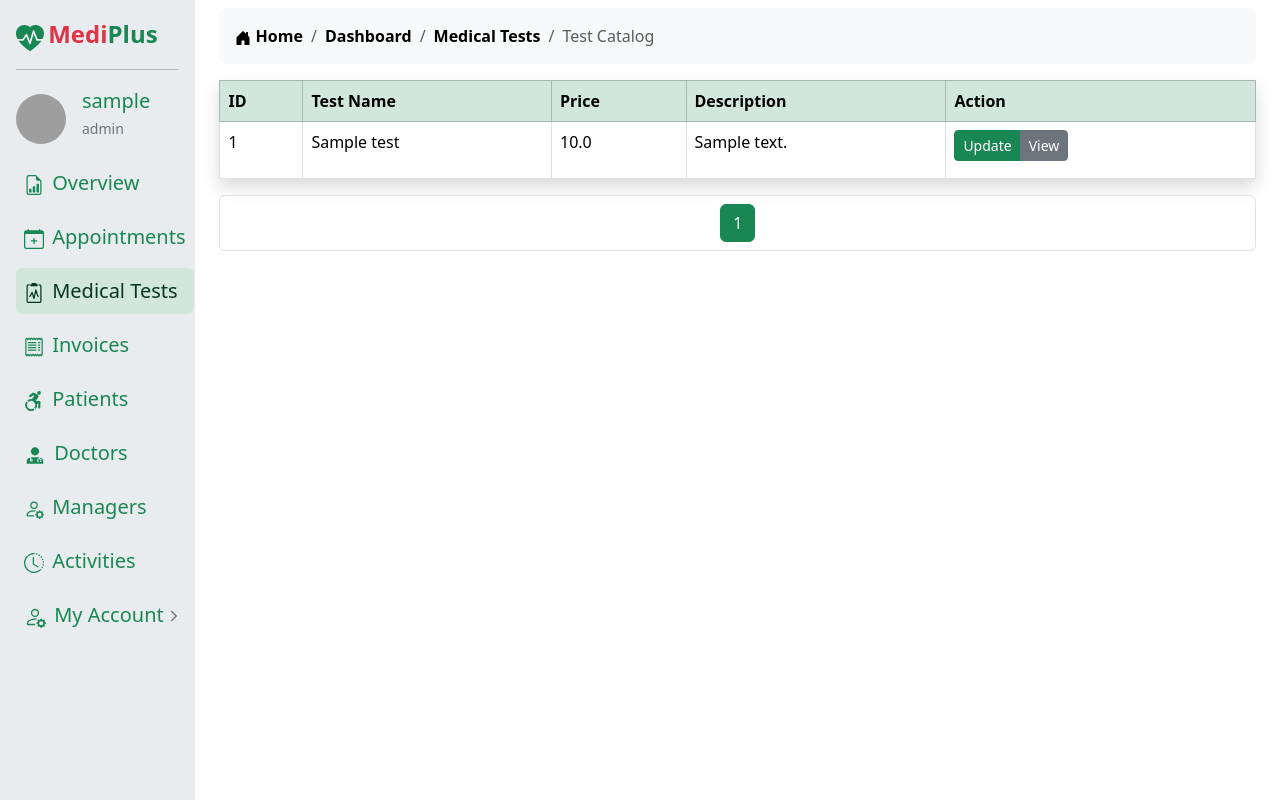
After one commit to alfa-echo-niner-ait/mediplus, a Flask app: page /dashboard/manager/tests/catalog in a window 1280 px wide. The commit adds this page. Run offline with Flask 3, Linux system fonts and the light colour scheme; a user stored in the database is signed in; tables that the repository leaves empty hold one stand-in row (values such as "Sample post"); parts of the project's set-up code (start-up, migrations or seed data) failed here and were passed over; some libraries are stand-ins or nearby versions; grey boxes are pictures that could not be loaded.

Commit message:
Test list view

```diff
--- a/src/manager/routes.py
+++ b/src/manager/routes.py
@@ -61,6 +61,13 @@ def tests():
         "manager/tests.html", new_test_form=new_test_form, title="Tests Management"
     )
 
+@manager.route("/dashboard/manager/tests/catalog")
+@login_required
+def test_catalog():
+    page_num = request.args.get("page", 1, int)
+    tests = Medical_Tests.query.order_by(Medical_Tests.test_name.asc()).paginate(page=page_num, per_page=12)
+
+    return render_template('manager/test_catalog.html', tests=tests, title="Test Catalog")
 
 @manager.route("/dashboard/invoices")
 @login_required
--- /dev/null
+++ b/src/templates/manager/test_catalog.html
@@ -0,0 +1,105 @@
+{% extends 'layout/layout_manager.html' %}
+
+
+{% block content %}
+<div class="container">
+    <nav aria-label="breadcrumb">
+        <ol class="breadcrumb breadcrumb-chevron p-3 bg-body-tertiary rounded-3">
+            <li class="breadcrumb-item">
+                <a class="link-body-emphasis fw-semibold text-decoration-none" href="{{ url_for('public.index') }}">
+                    <svg width="16" height="16" fill="currentColor" class="bi" viewBox="0 0 16 16">
+                        <path
+                            d="M6.5 14.5v-3.505c0-.245.25-.495.5-.495h2c.25 0 .5.25.5.5v3.5a.5.5 0 0 0 .5.5h4a.5.5 0 0 0 .5-.5v-7a.5.5 0 0 0-.146-.354L13 5.793V2.5a.5.5 0 0 0-.5-.5h-1a.5.5 0 0 0-.5.5v1.293L8.354 1.146a.5.5 0 0 0-.708 0l-6 6A.5.5 0 0 0 1.5 7.5v7a.5.5 0 0 0 .5.5h4a.5.5 0 0 0 .5-.5" />
+                    </svg>
+                    Home
+                </a>
+            </li>
+            <li class="breadcrumb-item">
+                <a class="link-body-emphasis fw-semibold text-decoration-none" href="{{ url_for('public.dashboard') }}">
+                    Dashboard
+                </a>
+            </li>
+            <li class="breadcrumb-item">
+                <a class="link-body-emphasis fw-semibold text-decoration-none" href="{{ url_for('manager.tests') }}">
+                    Medical Tests
+                </a>
+            </li>
+            <li class="breadcrumb-item active">
+                Test Catalog
+            </li>
+        </ol>
+    </nav>
+</div>
+
+<!-- Tests List -->
+<div class="container">
+    <table class="table table-bordered table-hover shadow">
+        <thead class="table-success">
+            <tr>
+                <th scope="col">ID</th>
+                <th scope="col">Test Name</th>
+                <th scope="col">Price</th>
+                <th scope="col">Description</th>
+                <th scope="col">Action</th>
+            </tr>
+        </thead>
+        <tbody id="manager_data">
+            {% for test in tests %}
+            <tr>
+                <td>{{ test.test_id }}</td>
+                <td class="text-nowrap">
+                    {{ test.test_name }}
+                </td>
+                <td>{{ test.test_price }}</td>
+                <td>
+                    <p class="text-break">
+                        {%for line in test.test_desc %}{%if line=='\n'%}
+                        <br>
+                        {% else %}{{line}}{%endif%}{%endfor%}
+                    </p>
+                </td>
+                <td>
+                    <div class="btn-group">
+                        <a href="" class="btn btn-sm btn-success">Update</a>
+                        <a href="" class="btn btn-sm btn-secondary">
+                            View
+                        </a>
+                    </div>
+                </td>
+            </tr>
+            {% endfor %}
+        </tbody>
+    </table>
+</div>
+
+<!-- Pagination -->
+<div class="container mt-3 mb-3">
+    <div class="d-flex justify-content-center border rounded">
+        {% for page_num in tests.iter_pages(left_edge=1, right_edge=1, left_current=1, right_current=2) %}
+        {% if page_num %}
+        {% if tests.page == page_num %}
+        <a class="btn btn-success m-2" href="{{ url_for('manager.test_catalog', page=page_num) }}" id="pg_link{{ page_num }}">
+            {{ page_num }}
+        </a>
+        {% else %}
+        <a class="btn btn-outline-success m-2" href="{{ url_for('manager.test_catalog', page=page_num) }}"
+            id="pg_link{{ page_num }}">
+            {{ page_num }}
+        </a>
+        {% endif %}
+        {% else %}
+        <button class="btn btn-outline-secondary m-2" disabled>
+            ...
+        </button>
+        {% endif %}
+        {% endfor %}
+    </div>
+</div>
+
+<!-- JS -->
+<script>
+    $(document).ready(function () {
+        $("#side_tests").addClass("text-success-emphasis bg-success-subtle");
+    });
+</script>
+{% endblock content %}
--- a/src/templates/manager/tests.html
+++ b/src/templates/manager/tests.html
@@ -20,7 +20,7 @@
                 </a>
             </li>
             <li class="breadcrumb-item active">
-                Tests
+                Medical Tests
             </li>
         </ol>
     </nav>
@@ -28,6 +28,10 @@
 
 <div class="container mt-3">
     <div class="text-end">
+        <a href="{{ url_for('manager.test_catalog') }}"
+            class="btn btn-secondary text-white fw-bold">
+            Test Catalog
+        </a>
         <button class="btn btn-success text-white fw-bold" data-bs-toggle="modal" data-bs-target="#addTestModal">
             <svg width="18" height="18" fill="currentColor" class="bi" viewBox="0 0 16 16">
                 <path d="M7 6h2v2h2v2H9v2H7v-2H5V8h2z" />
```
